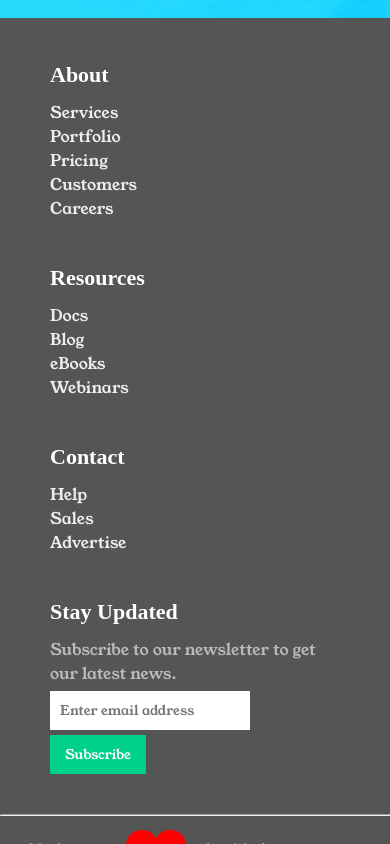
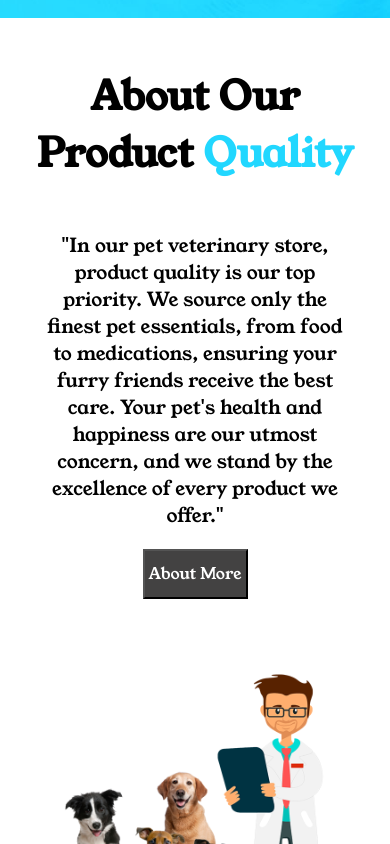
Before and after one commit to Aksh-007/verterniary-store, a React (Vite) app: page / in a window 390 px wide. Shown: the part 900-1744 px from the top of the page. Built offline with nearby package versions, Linux system fonts and the light colour scheme.

Commit message:
Fix - about section fix

```diff
--- a/src/components/Home.jsx
+++ b/src/components/Home.jsx
@@ -39,7 +39,7 @@ const Home = () => {
       </div>
 
       {/* About Section */}
-      {/* <div className="about-pet">
+      <div className="about-pet">
         <div className="about-left">
           <img src={aboutLogo} alt="about-logo" />
         </div>
@@ -56,7 +56,7 @@ const Home = () => {
           </p>
           <button className="check-now about-btn">About More</button>
         </div>
-      </div> */}
+      </div>
 
       {/* Service Section */}
       {/* <div className="service-container">
--- a/src/styles/Home.css
+++ b/src/styles/Home.css
@@ -293,4 +293,50 @@ span {
     height: 40vh;
     /* margin-bottom: 50px; */
   }
+
+  /* About section */
+  .about-pet {
+    height: auto;
+    display: flex;
+    flex-direction: column-reverse;
+    align-items: center;
+    text-align: center;
+  }
+
+  .about-left {
+    width: 80%;
+    /* border: 2px solid black; */
+  }
+
+  .about-left img {
+    margin: 0 auto;
+    display: block;
+    width: 100%;
+  }
+
+  .about-right {
+    width: 100%;
+    margin: 50px 0px;
+    padding: 0px 20px;
+  }
+
+  .about-right h1 {
+    font-size: 2.5rem;
+    /* margin-bottom: 30px; */
+  }
+
+  .about-right h1 span {
+    color: #21d7ff;
+  }
+
+  .about-right p {
+    max-width: 100%;
+    font-size: 1.2rem;
+    margin: 0 20px;
+  }
+
+  .about-right .about-btn {
+    margin-top: 20px;
+    width: 30%;
+  }
 }
```
